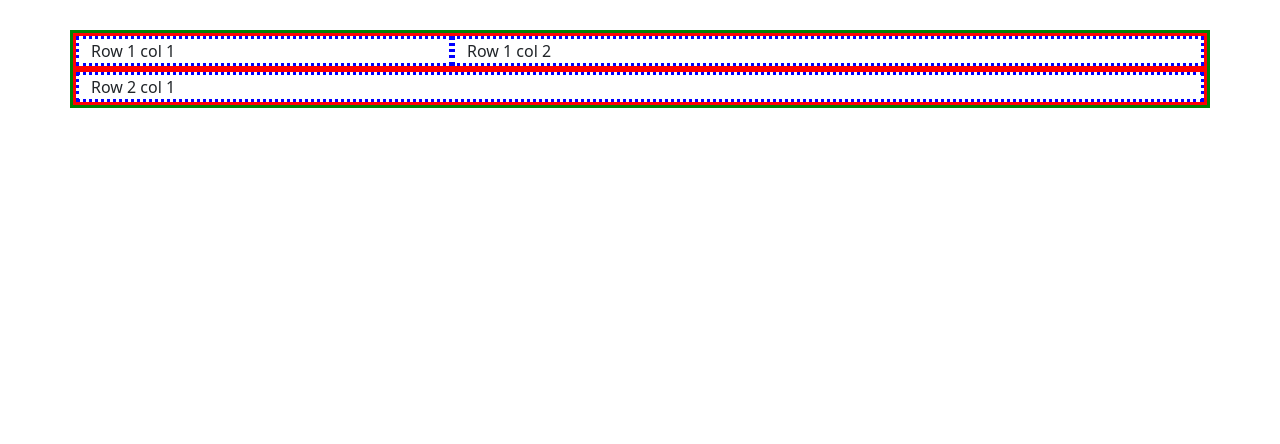
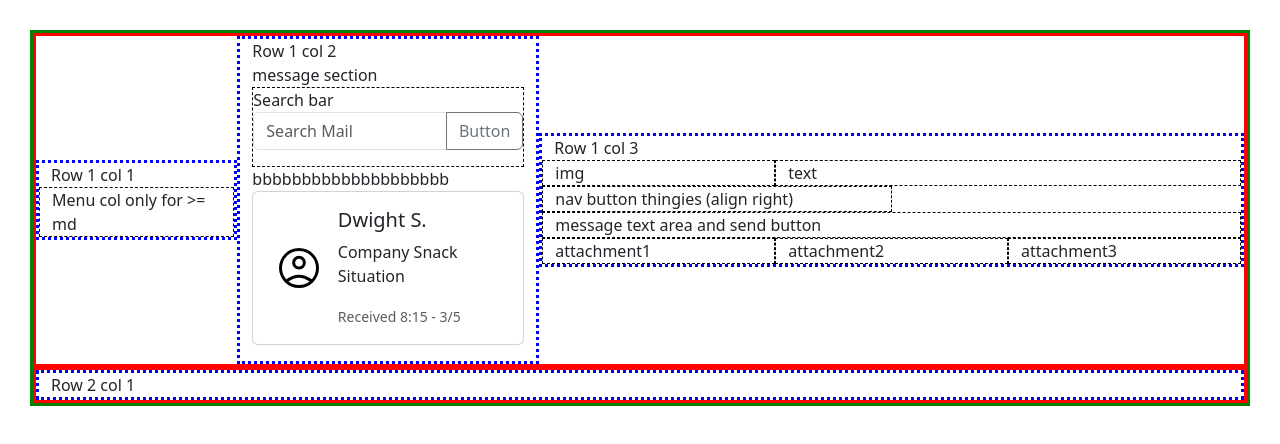
Before and after one commit to Dawie0/Dawid_Fourie_Bootstrap_Grid_Project, a plain HTML site: page index.html in a window 1280 px wide. Drawn offline with nearby package versions, Linux system fonts and the light colour scheme.

Commit message:
second commit

```diff
--- a/index.html
+++ b/index.html
@@ -9,13 +9,92 @@
     <title>Document</title>
 </head>
 <body>
-    <div class="container my-container">
-        <div class="row my-row">
-            <div class="col-md-4 col-sm-6 my-col">
+    <div class="container-fluid my-container">
+        <div class="row align-items-center my-row">
+            <div class="col-lg-2 col-md-4 col-sm-12 my-col">
                 Row 1 col 1
+                <div class="row justify-content-center ">
+                    <div class="col-3 d-sm-none inner-conts">
+                        profile
+                    </div>
+                    <div class="col-6 d-sm-none inner-conts">
+                        current inbox
+                    </div>
+                    <div class="col-3 d-sm-none inner-conts">
+                        search
+                    </div>
+                    <div class="col-sm-12 d-none d-md-block inner-conts">
+                        Menu col only for >= md
+                    </div>
+                </div>
             </div>
-            <div class="col-md-8 col-sm-6 my-col">
+            <div class="col-xl-3 col-lg-4 col-md-8 col-sm-12 my-col">
                 Row 1 col 2
+                <div class="row justify-content-center">
+                    <div class="col-md-12">
+                        message section
+                        <div class="col-md-12 d-none d-md-block inner-conts">
+                            Search bar
+                            <div class="input-group mb-3">
+                                <input type="text" class="form-control" placeholder="Search Mail" aria-label="Search Mail" aria-describedby="button-addon2">
+                                <button class="btn btn-outline-secondary" type="button" id="button-addon2">Button</button>
+                              </div>
+                        </div>
+                        <div class="col-12">
+                            bbbbbbbbbbbbbbbbbbbb
+
+                            <div class="card mb-3" >
+                                <div class="row g-1 align-items-center">
+                                  <div class="col-sm-2 col-md-3 align-self-center">
+                                    <img src="user.svg" class="img-fluid center-block offset-md-4" alt="user image">
+                                  </div>
+                                  <div class="col-sm-5 col-md-8">
+                                    <div class="card-body">
+                                      <h5 class="card-title ">Dwight S.</h5>
+                                      <p class="card-text">Company Snack Situation</p>
+                                      <p class="card-text"><small class="text-muted">Received 8:15 - 3/5</small></p>
+                                    </div>
+                                  </div>
+                                </div>
+                              </div>
+
+
+
+                        </div>
+                    </div>
+                </div>
+            </div>
+            <div class="col-xl-7 col-lg-6 d-none d-lg-block my-col">
+                Row 1 col 3
+                <div class="row">
+                    <div class="col-4 inner-conts">
+                        img
+                    </div>
+                    <div class="col-8 inner-conts">
+                        text
+                    </div>
+                </div>
+                <div class="row">
+                    <div class="col-6 inner-conts">
+                        nav button thingies (align right)
+                    </div>
+                </div>
+                <div class="row">
+                   <div class="col-12 inner-conts">
+                    message text area and send button
+                   </div>
+                </div>
+                <div class="row">
+                    <div class="col-4 inner-conts">
+                        attachment1
+                    </div>
+                    <div class="col-4 inner-conts">
+                        attachment2
+                    </div>
+                    <div class="col-4 inner-conts">
+                        attachment3
+                    </div>
+                </div>
             </div>
         </div>
         <div class="row my-row">
--- a/style.css
+++ b/style.css
@@ -12,3 +12,7 @@ body {
 .my-col {
     border: 3px dotted blue;
 }
+
+.inner-conts {
+    border: 1px dashed black;
+}
```
Also changed, not shown: search.svg (added), user.svg (added).
